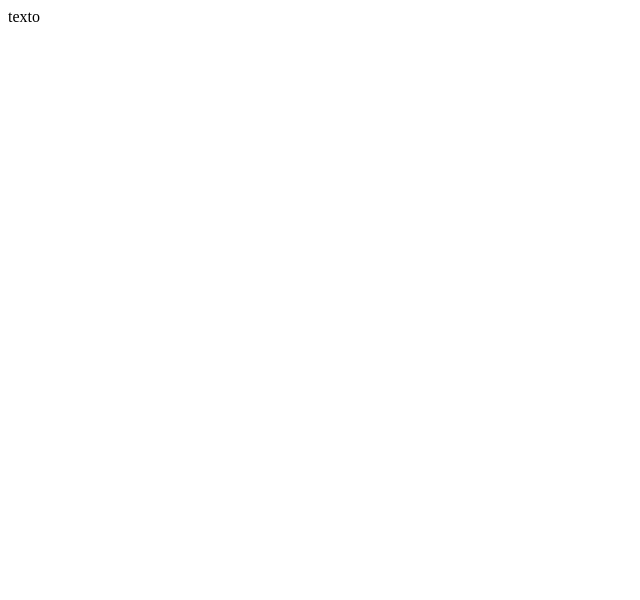
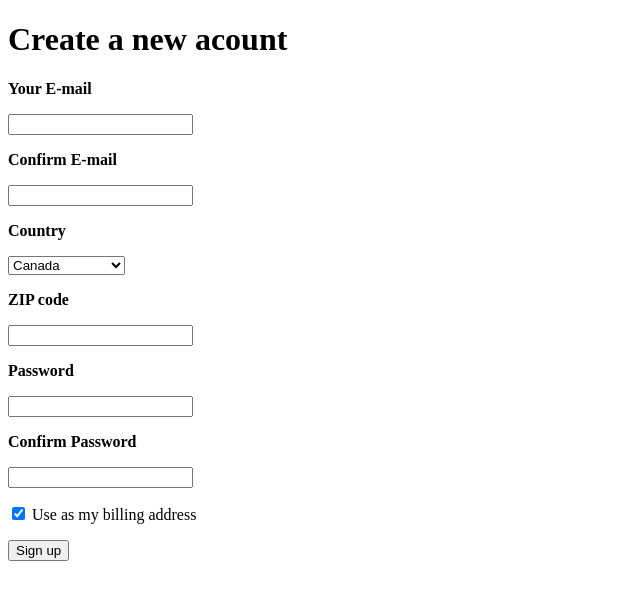
Before and after one commit to DahianaGomez/formulario, a plain HTML site: page index.html in a window 1280 px wide. Shown: the whole page, without its empty margins (0-640 px from the left). Drawn offline with Linux system fonts and the light colour scheme.

Commit message:
mi primer formulario

```diff
--- a/index.html
+++ b/index.html
@@ -2,9 +2,43 @@
 <html lang="en">
 <head>
 	<meta charset="UTF-8">
-    <title>texto</title>
+    <title>Formulario</title>
+
 </head>
 <body>
-   texto
+
+   <strong><h1>Create a new acount</h1></strong>
+   <p><strong> Your E-mail</strong></p>
+<!-- A text input -->
+<input type="email">
+<p><strong>Confirm E-mail</strong></p>
+<input type="email">
+<p><strong>Country</strong></p>
+<p>
+
+   <select>
+      <option>Canada</option>
+      <option>France</option>
+      <option>Germany</option>
+      <option>Italy</option>
+      <option>Japan</option>
+      <option>Russia</option>
+      <option>United Kingdom</option>
+      <option>United States</option>
+    </select>
+  </p><strong>ZIP code</strong></p>
+<input type="text">
+<p> <strong>Password </strong></p>
+<input type="password">
+<p> <strong>Confirm Password </strong></p>
+<input type="password">
+<p>
+<input type="checkbox" checked> Use as my billing address
+</p>
+ <p>
+    <button>
+      Sign up
+    </button>
+  </p>
 </body>
 </html>
```
